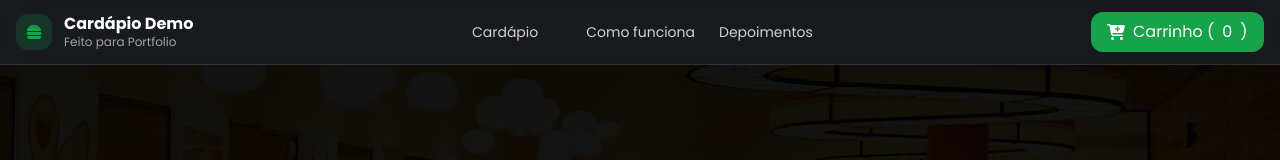
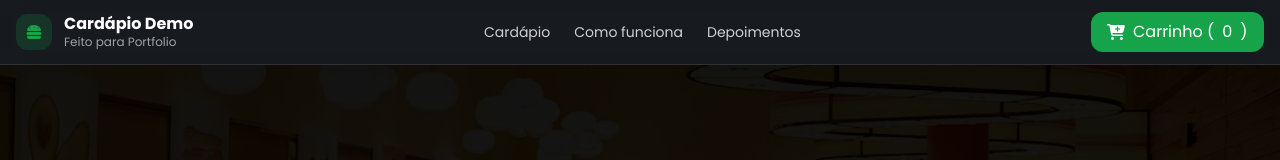
Before and after one commit to alexsantos-djesus/Cardapio, a website: page index.html in a window 1280 px wide. Shown: the top 160 px of the page. Drawn offline with nearby package versions, Linux system fonts and the light colour scheme.

Commit message:
melhorias

```diff
--- a/index.html
+++ b/index.html
@@ -80,7 +80,9 @@
       </a>
       <nav class="hidden md:flex items-center gap-6 text-sm text-white/80">
         <a href="#menu" class="hover:text-white transition underline-anim smooth" data-ripple data-magnet>Cardápio</a>
-        <a href="#como-funciona" class="hover:text-white transition underline-anim smooth"data-ripple data-magnet></a>Como funciona</a>
+        <a href="#como-funciona" class="hover:text-white transition underline-anim smooth" data-ripple data-magnet>
+          Como funciona
+        </a>
         <a href="#depoimentos" class="hover:text-white transition underline-anim smooth">Depoimentos</a>
       </nav>
       <button id="cart-btn" class="btn smooth will hover:-translate-y-0.5" data-ripple>
```
Also changed, not shown: README.md, assets/depoimentos.png (added).
